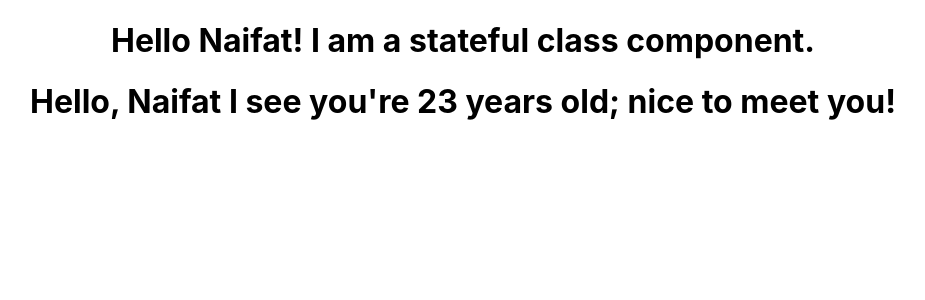
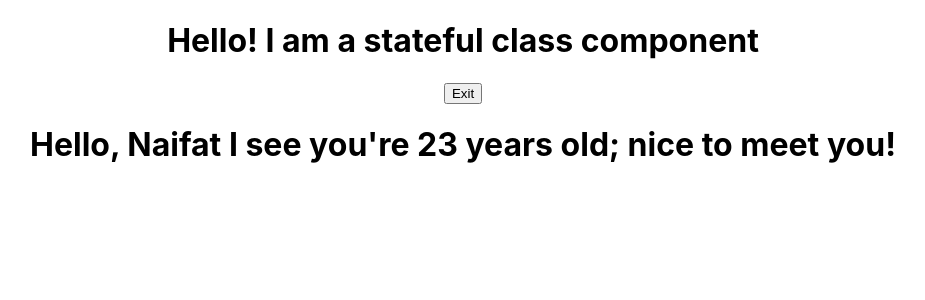
Before and after one commit to NaifatSelina/gitpod-react, a React (Create React App) app in the folder my-app/: page / in a window 1280 px wide. Shown: the top 300 px of the page, without its empty margins (177-1102 px from the left). Built offline with nearby package versions, Linux system fonts and the light colour scheme.

Commit message:
Add an onclick listener to button that alters text

```diff
--- a/my-app/src/components/StatefulGreeting.js
+++ b/my-app/src/components/StatefulGreeting.js
@@ -1,8 +1,31 @@
 import React from "react";
 
 class StatefulGreeting extends React.Component {
+
+    constructor (props) {
+        super(props);
+        this.state = {
+            introduction: "Hello!",
+            buttonText: "Exit",
+        };
+    }
+
+    handleClick() {
+        this.setState({
+            introduction: "Goodbye!",
+            buttonText: "Enter",
+        });
+        console.log(this.state.introduction);
+        console.log(this.state.buttonText);
+    }
+
     render() {
-        return <h1>Hello {this.props.name}! {this.props.greeting}.</h1>
+        return (
+            <div>
+                <h1>{this.state.introduction} {this.props.greeting}</h1>
+                <button onClick={() => this.handleClick()}>{this.state.buttonText}</button>
+            </div>
+        )
     }
 
 }
```
